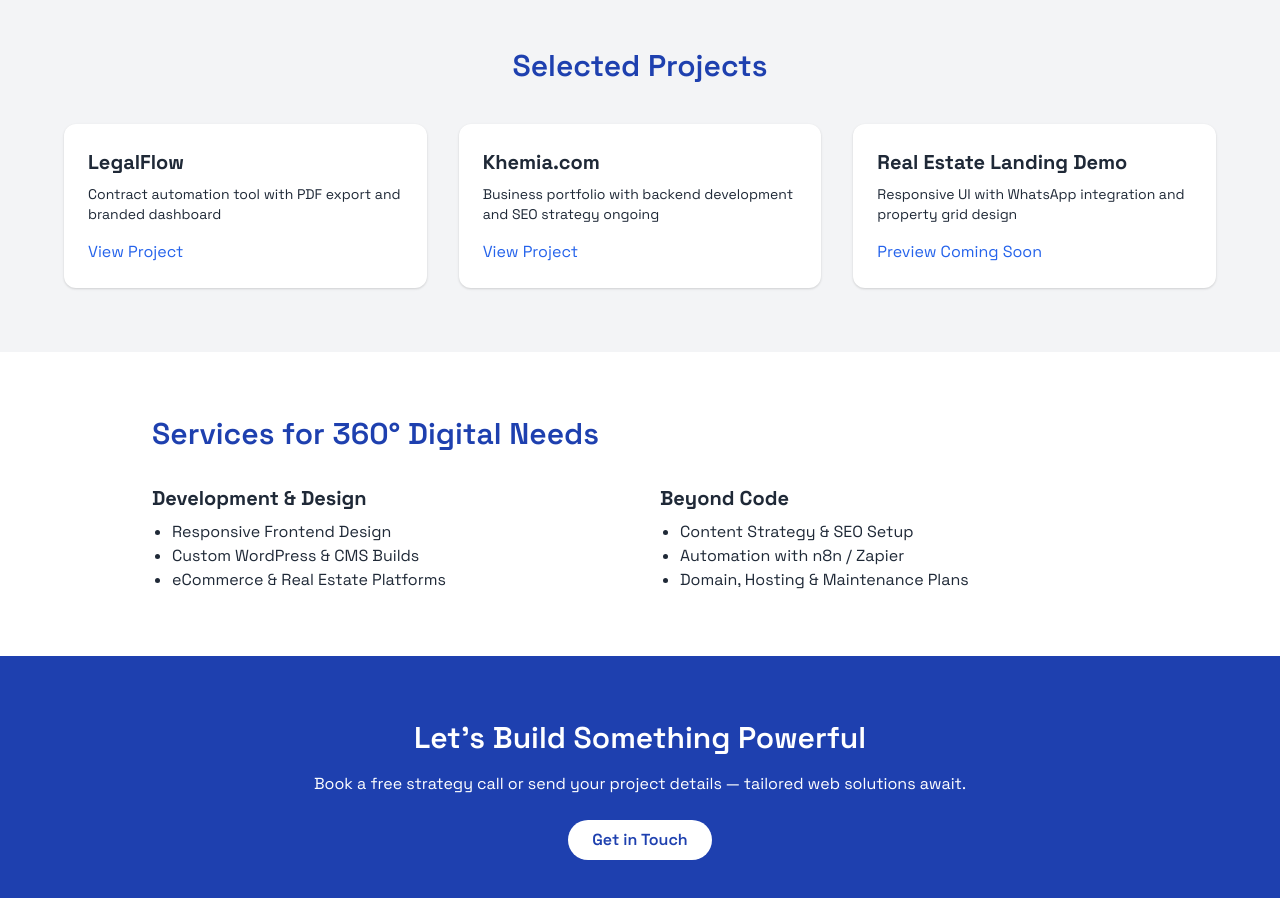
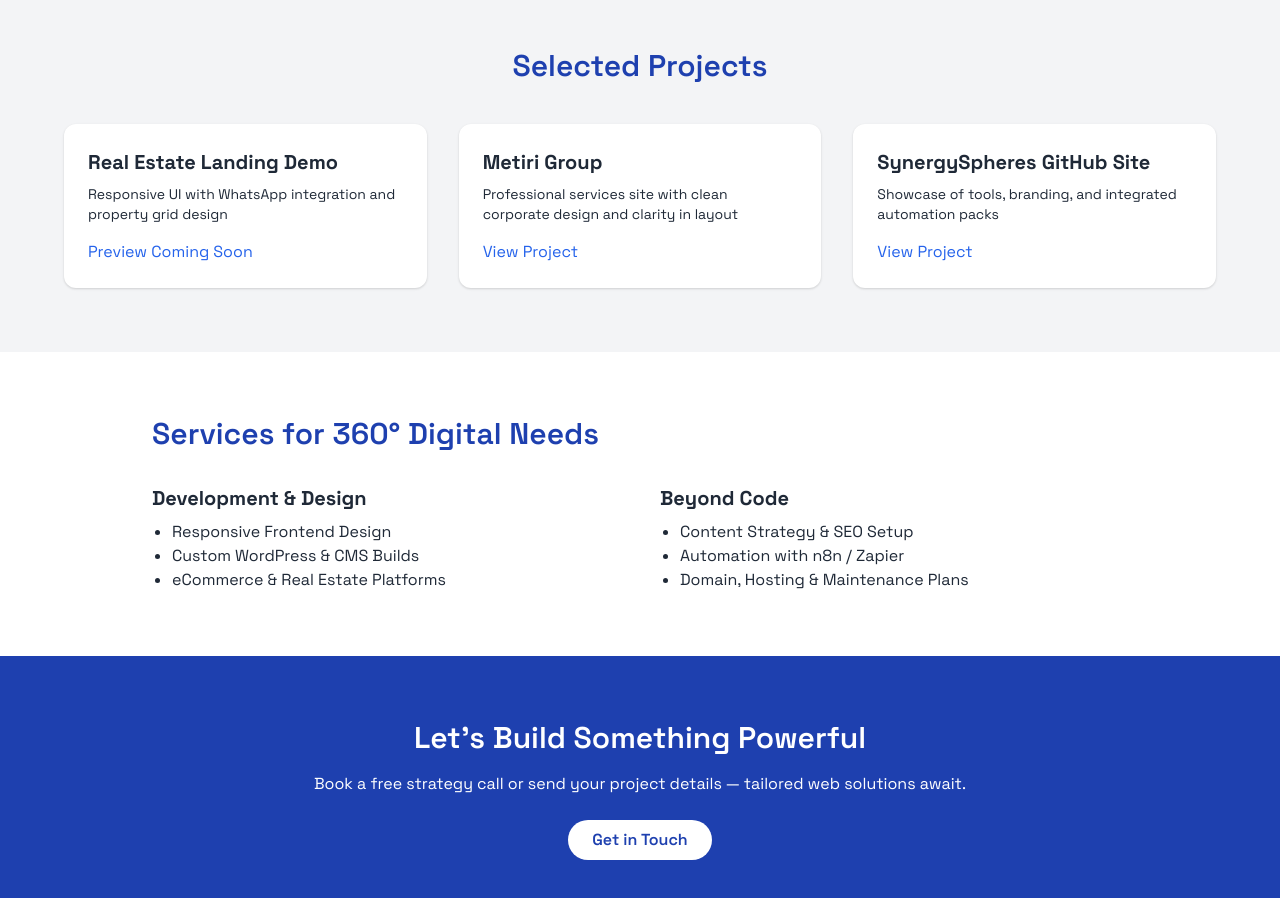
Before and after one commit to Basytism/Web-development-portfolio, a plain HTML site: page index.html in a window 1280 px wide. Shown: the part 840-1738 px from the top of the page. Drawn offline with nearby package versions, Linux system fonts and the light colour scheme.

Commit message:
Update index.html

```diff
--- a/index.html
+++ b/index.html
@@ -53,19 +53,19 @@
     <h2 class="text-3xl font-semibold mb-10 text-center text-blue-800">Selected Projects</h2>
     <div class="grid md:grid-cols-3 gap-8 max-w-6xl mx-auto">
       <div class="bg-white p-6 rounded-xl shadow hover:shadow-lg">
-        <h3 class="text-xl font-bold mb-2">LegalFlow</h3>
-        <p class="text-sm mb-4">Contract automation tool with PDF export and branded dashboard</p>
-        <a href="https://legalflow.synergyspheres.github.io" target="_blank" class="text-blue-600 hover:underline">View Project</a>
-      </div>
-      <div class="bg-white p-6 rounded-xl shadow hover:shadow-lg">
-        <h3 class="text-xl font-bold mb-2">Khemia.com</h3>
-        <p class="text-sm mb-4">Business portfolio with backend development and SEO strategy ongoing</p>
-        <a href="https://khemia.com" target="_blank" class="text-blue-600 hover:underline">View Project</a>
-      </div>
-      <div class="bg-white p-6 rounded-xl shadow hover:shadow-lg">
         <h3 class="text-xl font-bold mb-2">Real Estate Landing Demo</h3>
         <p class="text-sm mb-4">Responsive UI with WhatsApp integration and property grid design</p>
         <a href="#" class="text-blue-600 hover:underline">Preview Coming Soon</a>
+      </div>
+      <div class="bg-white p-6 rounded-xl shadow hover:shadow-lg">
+        <h3 class="text-xl font-bold mb-2">Metiri Group</h3>
+        <p class="text-sm mb-4">Professional services site with clean corporate design and clarity in layout</p>
+        <a href="https://metirigroup.com/" target="_blank" class="text-blue-600 hover:underline">View Project</a>
+      </div>
+      <div class="bg-white p-6 rounded-xl shadow hover:shadow-lg">
+        <h3 class="text-xl font-bold mb-2">SynergySpheres GitHub Site</h3>
+        <p class="text-sm mb-4">Showcase of tools, branding, and integrated automation packs</p>
+        <a href="https://basytism.github.io/synergyspheres.github.io/" target="_blank" class="text-blue-600 hover:underline">View Project</a>
       </div>
     </div>
   </section>
```
